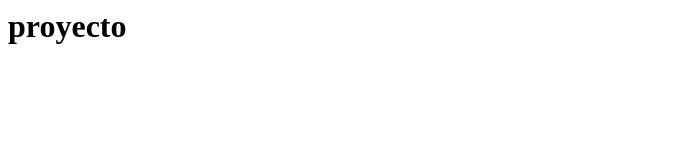
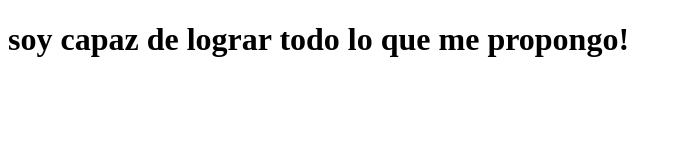
Before and after one commit to AnaFranco26/curso, a plain HTML site: page index.html in a window 1280 px wide. Shown: the whole page, without its empty margins (0-682 px from the left). Drawn offline with Linux system fonts and the light colour scheme.

Commit message:
index modificado ver 1

```diff
--- a/index.html
+++ b/index.html
@@ -1,6 +1,11 @@
-<html>
-
-<h1>proyecto
-
-</h1>
+<!DOCTYPE html>
+<html lang="en">
+<head>
+    <meta charset="UTF-8">
+    <meta name="viewport" content="width=device-width, initial-scale=1.0">
+    <title>Prueba</title>
+</head>
+<body>
+    <h1>soy capaz de lograr todo lo que me propongo!</h1>
+</body>
 </html>
```
